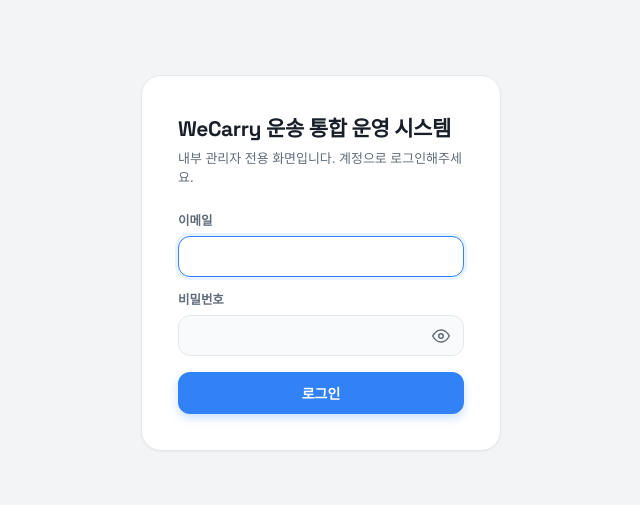
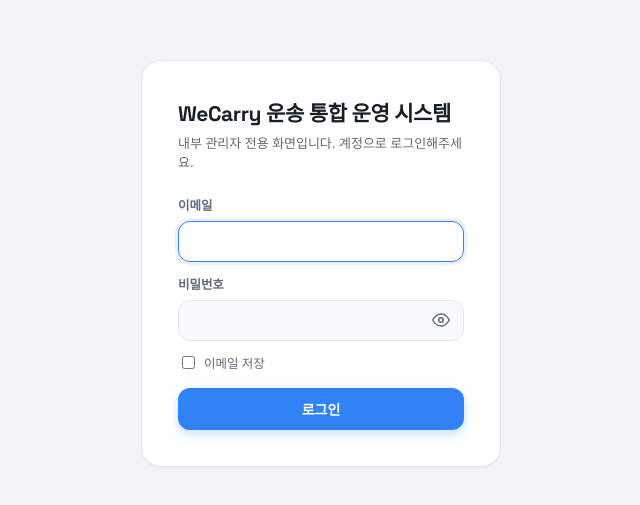
Before and after one commit to ttang0825/b2b-cargo-system, a Next.js app: page /admin/login in a window 1280 px wide. Shown: the part 137-642 px from the top of the page, without its empty margins (319-959 px from the left). Built offline with nearby package versions, Linux system fonts and the light colour scheme; no server answers; a web font is replaced by a local one.

Commit message:
내부시스템 로그인 화면에 이메일 저장 기능 추가
화주포털 로그인(21차 세션)에서 도입한 "아이디 저장" 체크박스와 동일한
패턴(localStorage에 이메일만 저장, 비밀번호는 저장 안 함)을 내부시스템
관리자 로그인 화면에도 적용.

```diff
--- a/app/admin/login/page.tsx
+++ b/app/admin/login/page.tsx
@@ -1,6 +1,6 @@
 "use client";
 
-import { Suspense, useState } from "react";
+import { Suspense, useEffect, useState } from "react";
 import { useRouter, useSearchParams } from "next/navigation";
 import PasswordInput from "@/components/PasswordInput";
 import { supabaseAdminAuth } from "@/lib/supabaseAdminAuthClient";
@@ -8,6 +8,8 @@ import { supabaseAdminAuth } from "@/lib/supabaseAdminAuthClient";
 const ERROR_MESSAGES: Record<string, string> = {
   inactive: "이 계정은 비활성화되어 있습니다. 관리자에게 문의해주세요.",
 };
+
+const SAVED_EMAIL_KEY = "wecarry_admin_saved_email";
 
 function LoginInner() {
   const router = useRouter();
@@ -17,16 +19,31 @@ function LoginInner() {
 
   const [email, setEmail] = useState("");
   const [password, setPassword] = useState("");
+  const [rememberEmail, setRememberEmail] = useState(false);
   const [error, setError] = useState<string | null>(urlError ? ERROR_MESSAGES[urlError] || null : null);
   const [loading, setLoading] = useState(false);
+
+  useEffect(() => {
+    const saved = window.localStorage.getItem(SAVED_EMAIL_KEY);
+    if (saved) {
+      setEmail(saved);
+      setRememberEmail(true);
+    }
+  }, []);
 
   async function handleSubmit(e: React.FormEvent) {
     e.preventDefault();
     setLoading(true);
     setError(null);
     try {
+      const trimmedEmail = email.trim().toLowerCase();
+      if (rememberEmail) {
+        window.localStorage.setItem(SAVED_EMAIL_KEY, trimmedEmail);
+      } else {
+        window.localStorage.removeItem(SAVED_EMAIL_KEY);
+      }
       const { error: signInError } = await supabaseAdminAuth.auth.signInWithPassword({
-        email: email.trim().toLowerCase(),
+        email: trimmedEmail,
         password: password.trim(),
       });
       if (signInError) {
@@ -74,10 +91,28 @@ function LoginInner() {
             <label>이메일</label>
             <input type="email" value={email} onChange={(e) => setEmail(e.target.value)} autoFocus />
           </div>
-          <div className="field" style={{ marginBottom: 16 }}>
+          <div className="field" style={{ marginBottom: 12 }}>
             <label>비밀번호</label>
             <PasswordInput value={password} onChange={setPassword} />
           </div>
+          <label
+            style={{
+              display: "flex",
+              alignItems: "center",
+              gap: 6,
+              fontSize: 12.5,
+              color: "var(--text-muted)",
+              marginBottom: 16,
+              cursor: "pointer",
+            }}
+          >
+            <input
+              type="checkbox"
+              checked={rememberEmail}
+              onChange={(e) => setRememberEmail(e.target.checked)}
+            />
+            이메일 저장
+          </label>
           {error && <div className="error-box">{error}</div>}
           <button
             className="btn"
```
